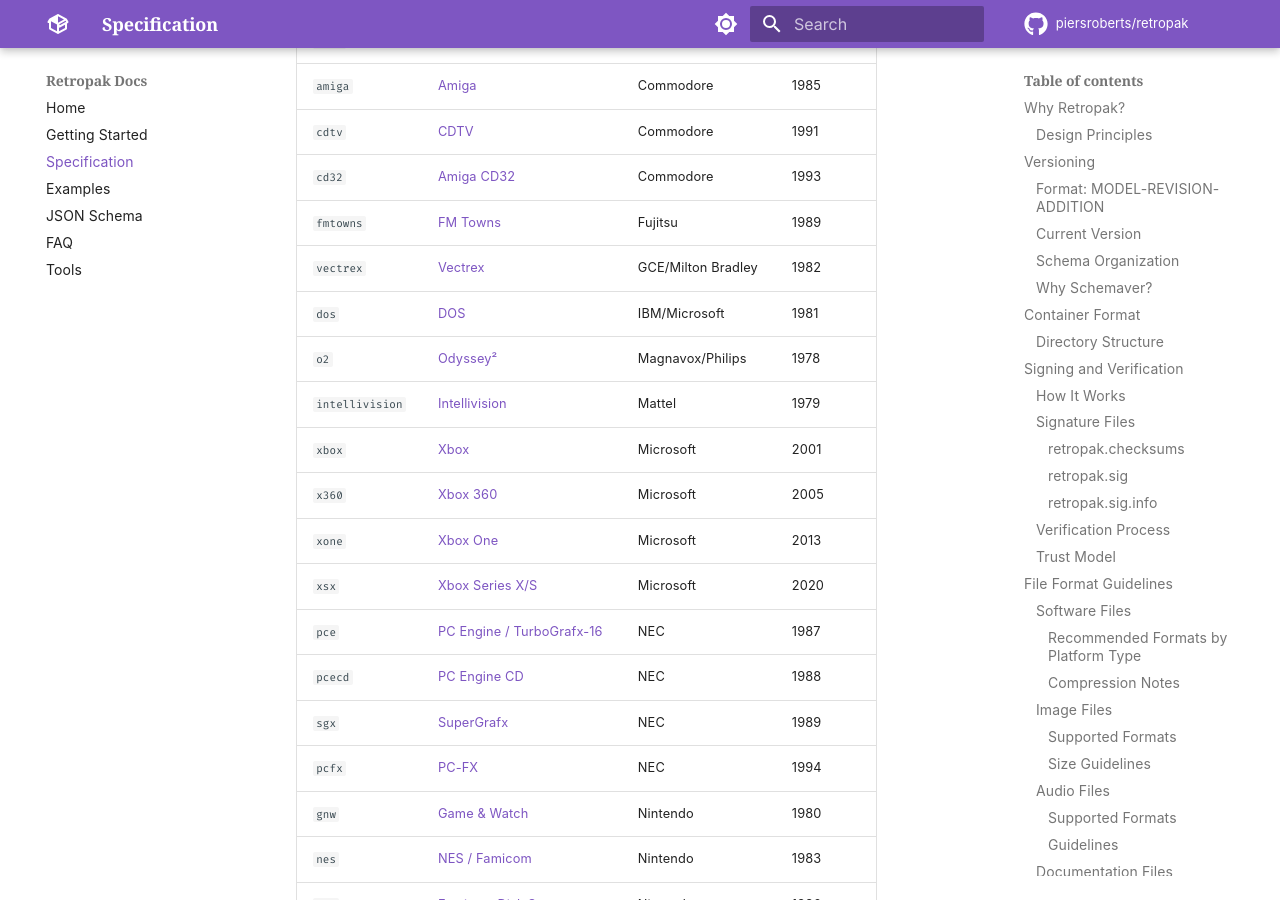
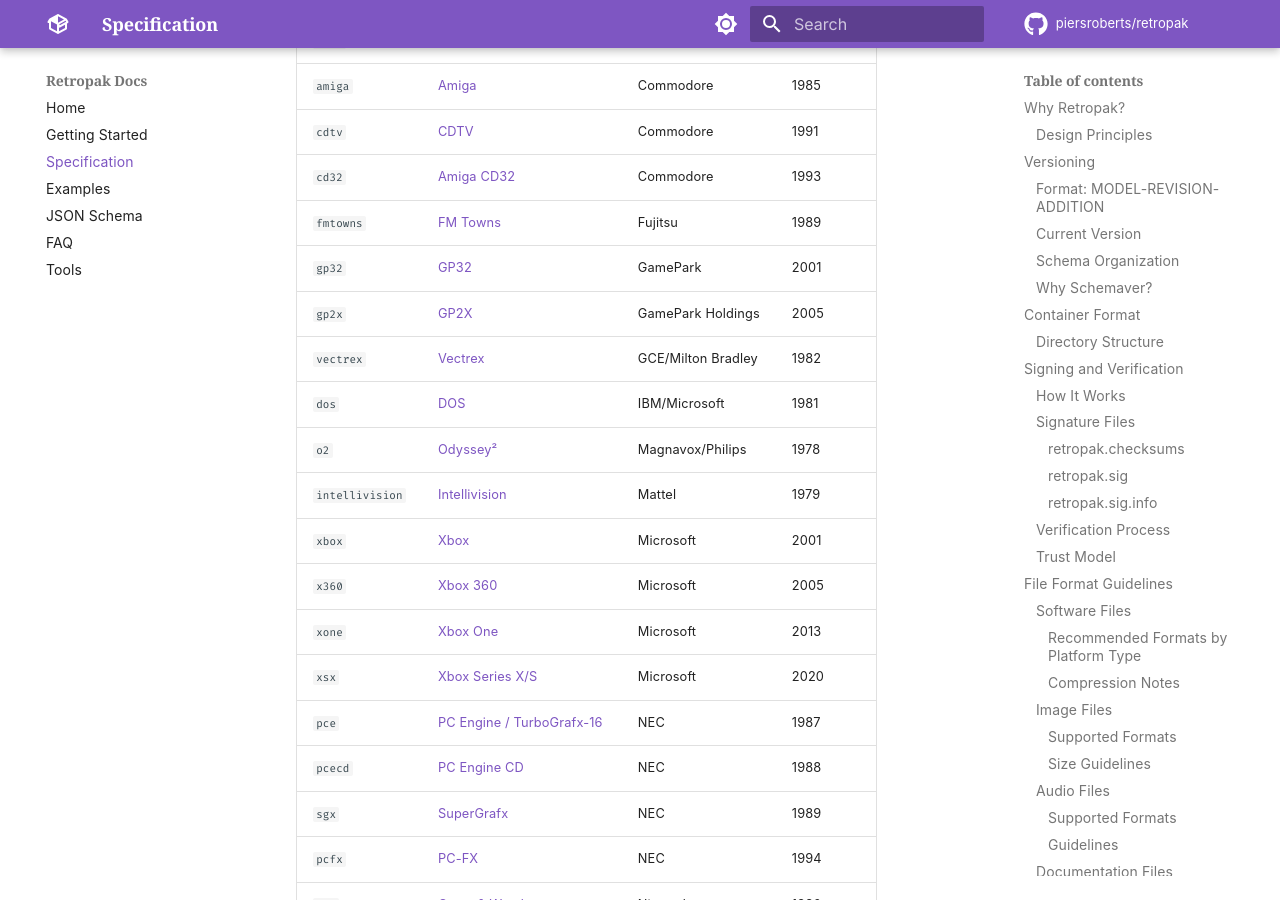
Before and after one commit to piersroberts/retropak, an MkDocs documentation site: the page built from docs/specification.md, in a window 1280 px wide and 900 px high, scrolled down 19815 px. Built offline with MkDocs 1.6.1 and Material for MkDocs 9.7.7, drawn with Linux system fonts in a browser that asks for light colours; comment, search, counter and statistics services are not loaded; some of the changed text lies outside the part shown.

Commit message:
Put gp32 in the right place

```diff
--- a/docs/specification.md
+++ b/docs/specification.md
@@ -739,6 +739,8 @@ Use cases:
 | `cdtv`          | [CDTV](https://en.wikipedia.org/wiki/Commodore_CDTV)                                      | Commodore          | 1991  |
 | `cd32`          | [Amiga CD32](https://en.wikipedia.org/wiki/Amiga_CD32)                                    | Commodore          | 1993  |
 | `fmtowns`       | [FM Towns](https://en.wikipedia.org/wiki/FM_Towns)                                        | Fujitsu            | 1989  |
+| `gp32`          | [GP32](https://en.wikipedia.org/wiki/GP32)                                                | GamePark           | 2001  |
+| `gp2x`          | [GP2X](https://en.wikipedia.org/wiki/GP2X)                                                | GamePark Holdings  | 2005  |
 | `vectrex`       | [Vectrex](https://en.wikipedia.org/wiki/Vectrex)                                          | GCE/Milton Bradley | 1982  |
 | `dos`           | [DOS](https://en.wikipedia.org/wiki/DOS)                                                  | IBM/Microsoft      | 1981  |
 | `o2`            | [Odyssey²](https://en.wikipedia.org/wiki/Magnavox_Odyssey_2)                              | Magnavox/Philips   | 1978  |
```
Also changed, not shown: other parts of docs/specification.md (+0 -2 lines).
